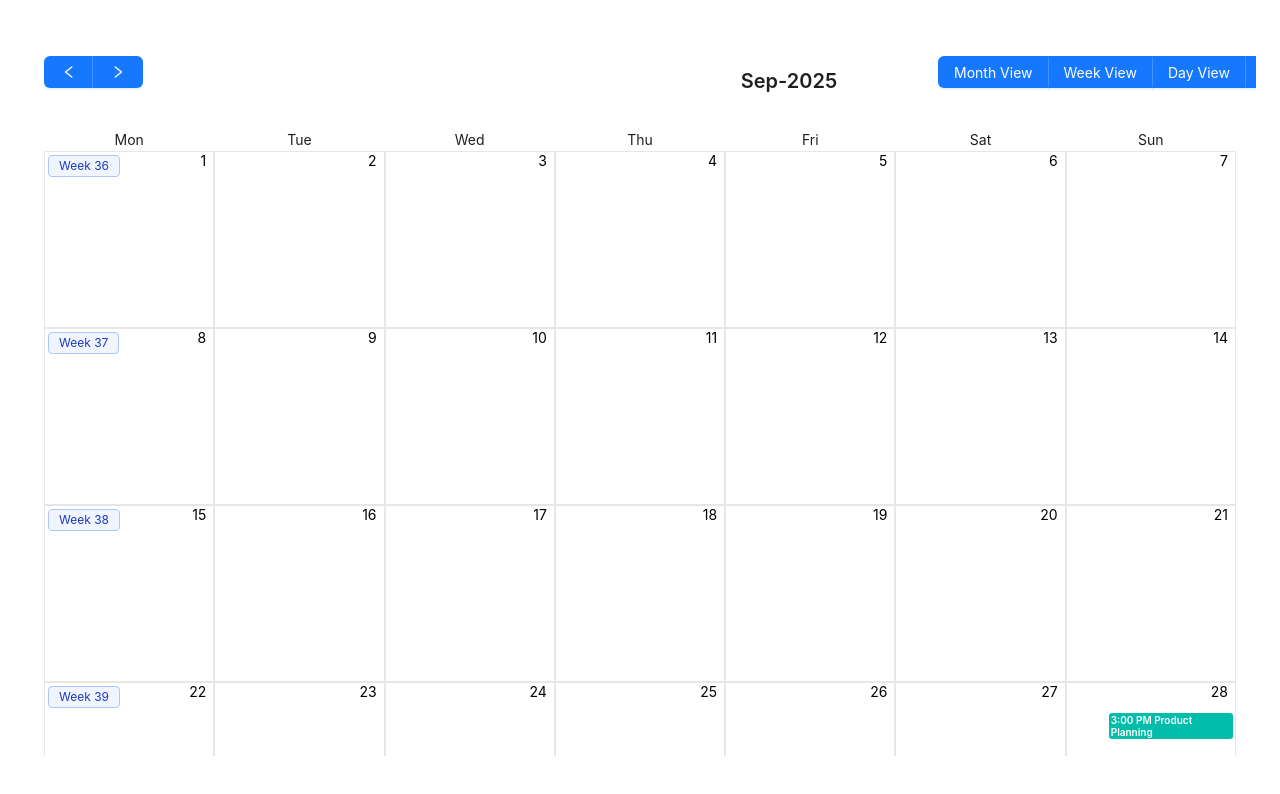
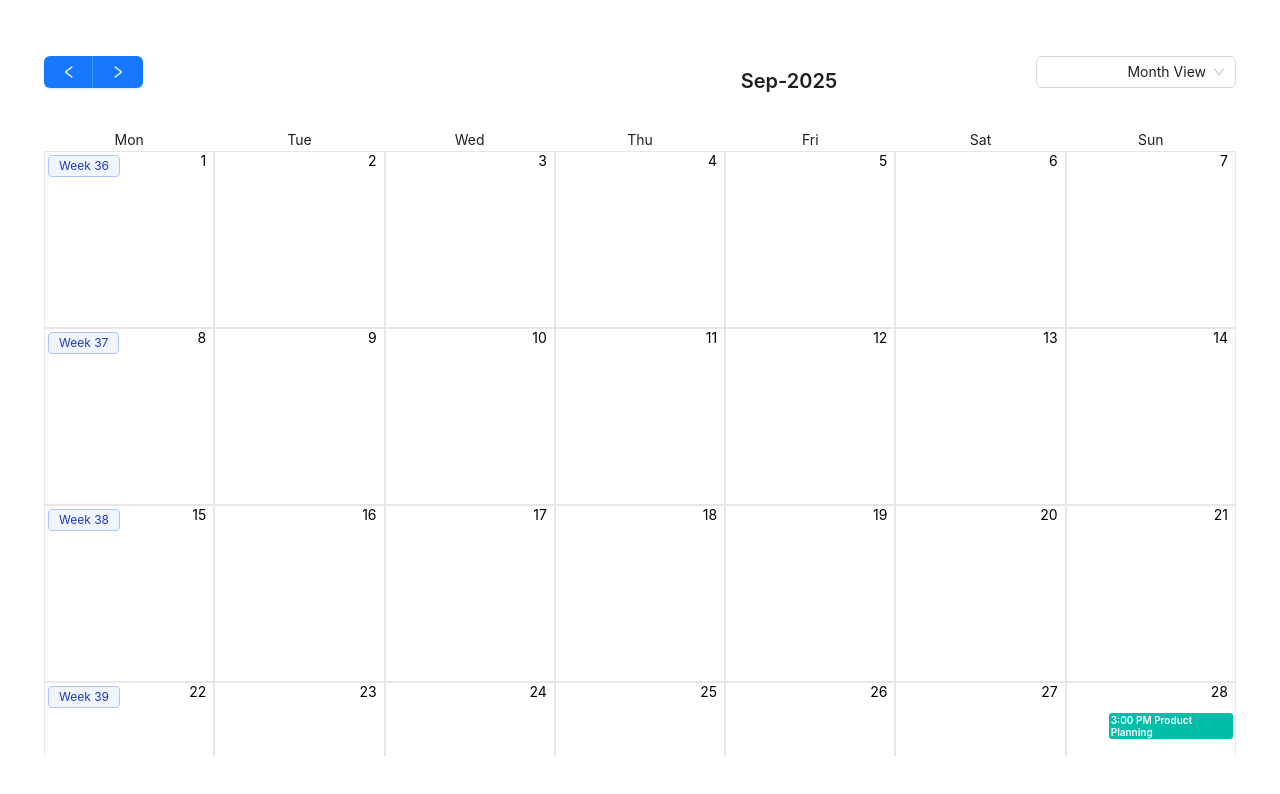
Before and after one commit to SameedHasan/React-Event-Calendar-, a React (Vite) app: page / in a window 1280 px wide. Shown: the top 794 px of the page. Built offline with nearby package versions, Linux system fonts and the light colour scheme.

Commit message:
Refactor CalendarHeader to Use Select for View Selection
- Replaced individual buttons for view selection with a Select component for improved usability.
- Updated the onChange handler to dispatch the setView action based on the selected option.

```diff
--- a/src/CalenderHeader.jsx
+++ b/src/CalenderHeader.jsx
@@ -1,5 +1,5 @@
 import { LeftOutlined, RightOutlined } from '@ant-design/icons';
-import { Button, Col, Row, Space, Typography } from 'antd';
+import { Button, Col, Row, Space, Typography, Select } from 'antd';
 import React from 'react';
 import { useDispatch, useSelector } from 'react-redux';
 import { nextMonth, previousMonth, nextYear, previousYear, setView, decrementWeek, incrementWeek, handleNextandPrevDay } from './store/calendarSlice';
@@ -172,38 +172,18 @@ function CalendarHeader() {
             </Col>
 
             <Col span={6} className='text-right'>
-                  <Space.Compact>
-                <Button
-                    onClick={() => dispatch(setView('month'))}
-                    type='primary'
-                >
-                    Month View
-                </Button>
-                <Button
-                    onClick={() => dispatch(setView('week'))}
-                    type='primary'
-                >
-                    Week View
-                </Button>
-                <Button
-                    onClick={() => dispatch(setView('day'))}
-                    type='primary'
-                >
-                    Day View
-                </Button>
-                <Button
-                    onClick={() => dispatch(setView('list'))}
-                    type='primary'
-                >
-                    List View
-                </Button>
-                <Button
-                    onClick={() => dispatch(setView('year'))}
-                    type='primary'
-                >
-                    Year View
-                </Button>
-            </Space.Compact>
+                <Select
+                    value={view}
+                    onChange={(value) => dispatch(setView(value))}
+                    style={{ width: 200 }}
+                    options={[
+                        { value: 'month', label: 'Month View' },
+                        { value: 'week', label: 'Week View' },
+                        { value: 'day', label: 'Day View' },
+                        { value: 'list', label: 'List View' },
+                        { value: 'year', label: 'Year View' }
+                    ]}
+                />
             </Col>
 
 
```
